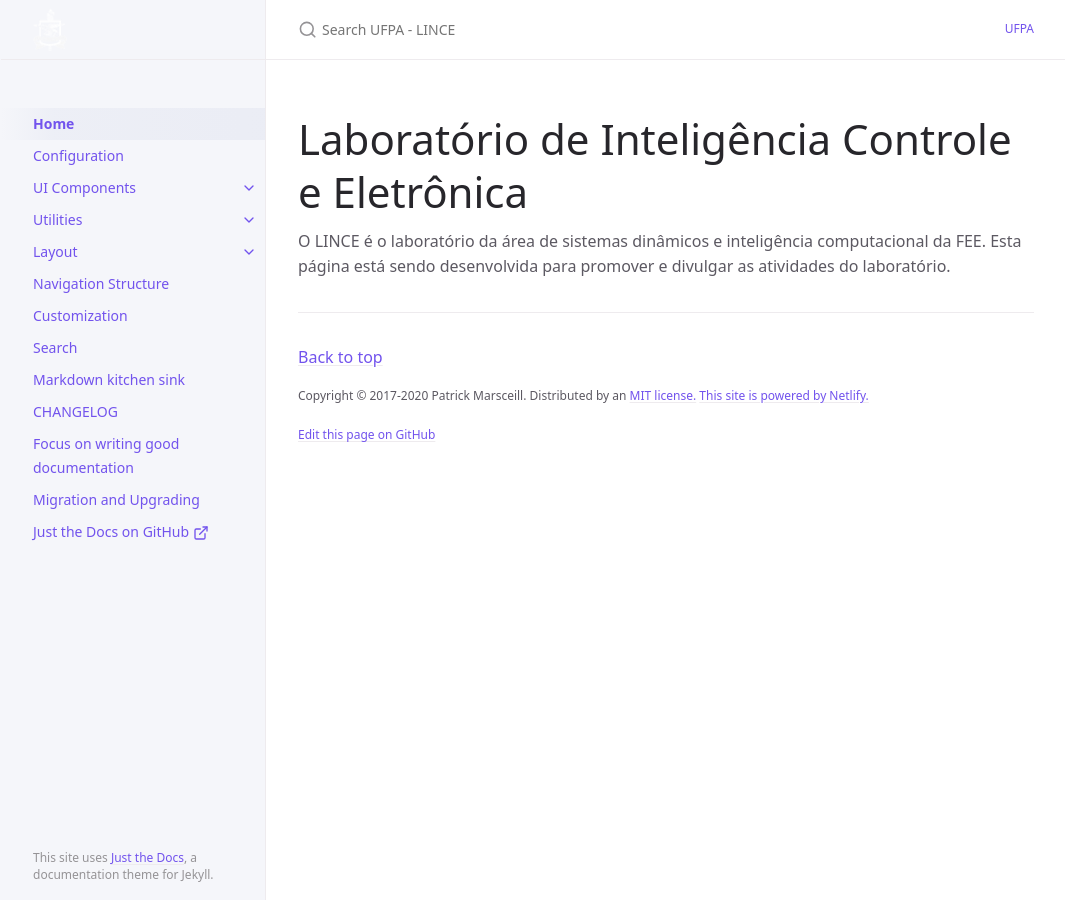
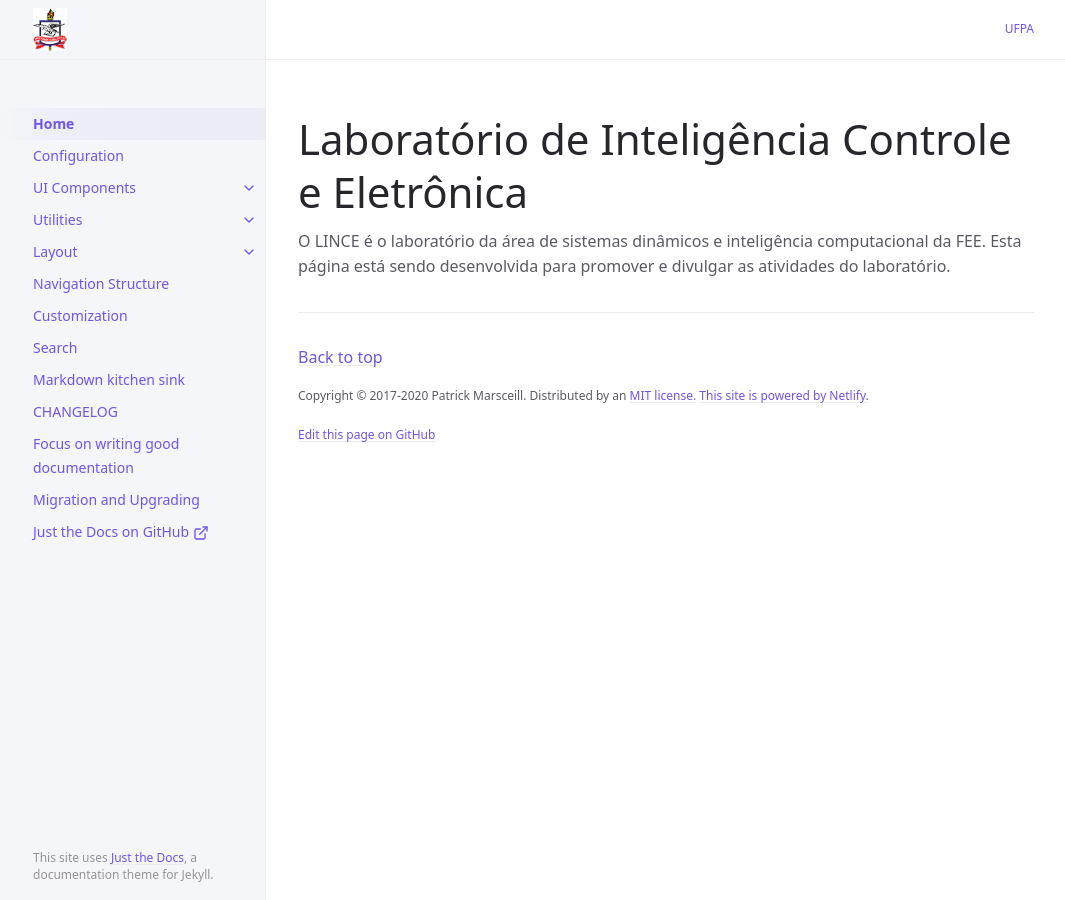
Before and after one commit to raphateixeira/raphateixeira.github.io, a Jekyll site: the page built from index.md, in a window 1280 px wide. Shown: the whole page, without its empty margins (106-1171 px from the left). Built offline with Jekyll 4.4.1, drawn with Linux system fonts in a browser that asks for light colours.

Commit message:
LogoUFPA

```diff
--- a/_config.yml
+++ b/_config.yml
@@ -16,8 +16,8 @@
 title: UFPA - LINCE
 description: Laboratório LINCE - UFPA - Tucuruí
 baseurl: "" # the subpath of your site, e.g. /blog
-url: "https://just-the-docs.com" # the base hostname & protocol for your site, e.g. http://example.com
-repository: just-the-docs/just-the-docs # for github-metadata
+url: "https://raphateixeira.github.io/" # the base hostname & protocol for your site, e.g. http://example.com
+repository: github.com/raphateixeira/raphateixeira.github.io/ # for github-metadata
 
 permalink: pretty
 
@@ -50,11 +50,11 @@ exclude:
    - fixtures/
 
 # Set a path/url to a logo that will be displayed instead of the title
-logo: "/assets/images/brasao-UFPA-branco.png"
+logo: "/assets/images/logoufpa.png"
 
 # Enable or disable the site search
 # Supports true (default) or false
-search_enabled: true
+search_enabled: false
 search:
   # Split pages into sections that can be searched individually
   # Supports 1 - 6, default: 2
```
Also changed, not shown: assets/images/logoufpa.png (added).
